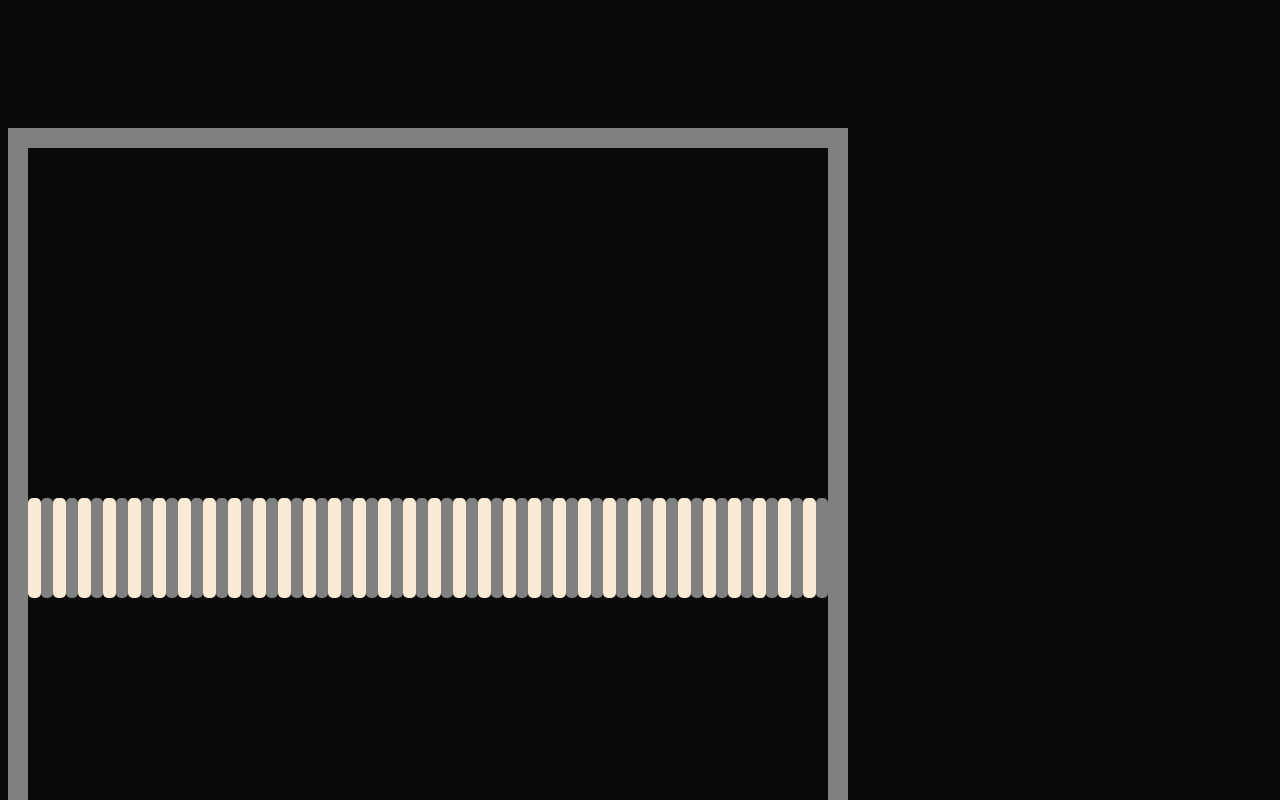
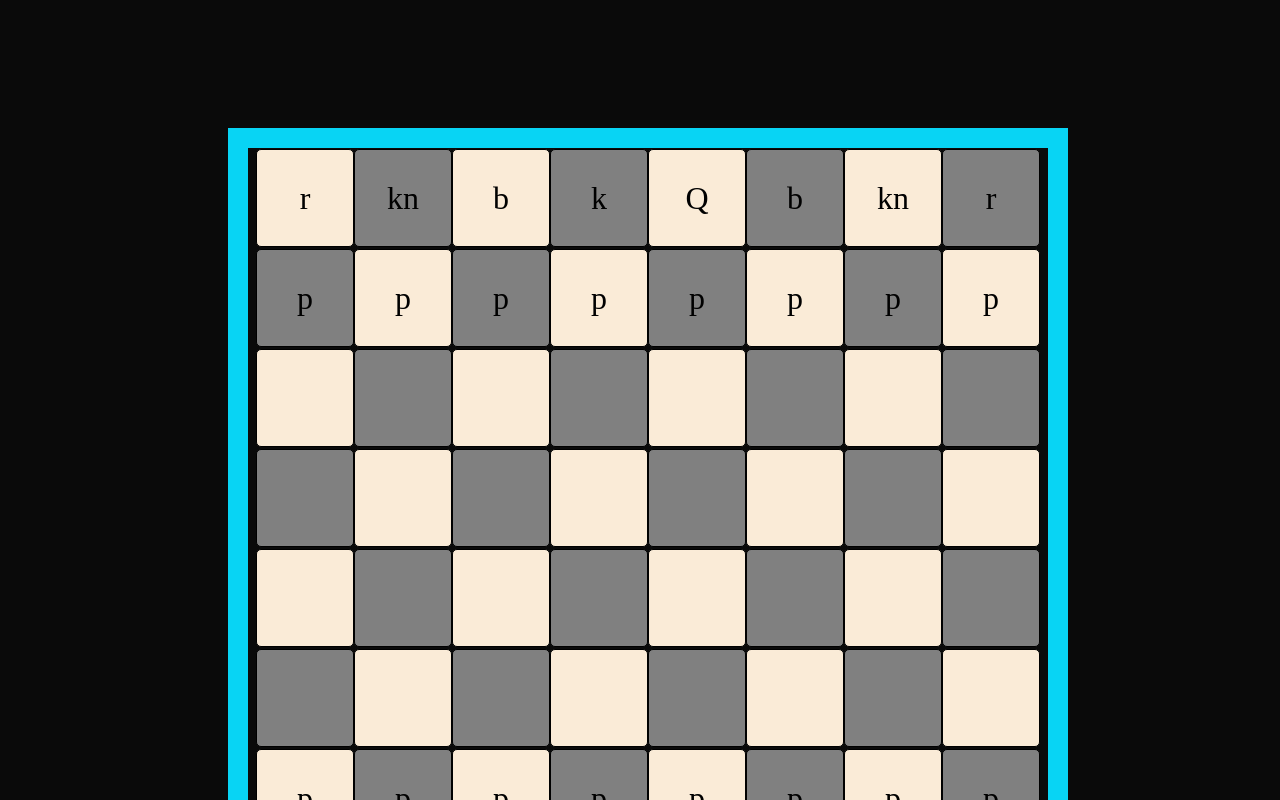
Before and after one commit to smilinjake/PortfolioWebsite, a React (Create React App) app: page / in a window 1280 px wide. Shown: the part 2360-3160 px from the top of the page. Built offline with nearby package versions, Linux system fonts and the light colour scheme.

Commit message:
now have chess board with pieces

```diff
--- a/src/App.css
+++ b/src/App.css
@@ -354,12 +354,21 @@ strong {
   color: aqua;
 }
 /* ---------------------------------------- CHESS BOARD ----------------------------------------- */
+.ChessSection {
+  width: 100%;
+  display: flex;
+  flex-direction: row;
+  /* align-items: center; */
+  justify-content: center;
+}
+
 .BoardContainer {
   display: flex;
+  flex-wrap: wrap;
   width: 800px;
   /* width: max-content; */
   height: 800px;
-  border: 20px solid grey;
+  border: 20px solid rgb(8, 212, 244);
   justify-content: center;
   align-items: center;
 }
@@ -367,13 +376,15 @@ strong {
   background-color: antiquewhite;
   display: flex;
   flex-direction: row;
+  flex-wrap: wrap;
   /* justify-self: center; */
-  justify-content: center;
-  align-content: center;
-  align-items: center;
-  align-self: center;
+  /* justify-content: center; */
+  /* align-content: center; */
+  /* align-items: center; */
+  /* align-self: center; */
   height: 100px;
   width: 100px;
+  /* border: 2px solid black; */
   border-radius: 5px;
 }
 .GreySquare {
@@ -385,9 +396,12 @@ strong {
   align-content: center;
   align-items: center;
   align-self: center;
-  height: 100px;
-  width: 100px;
+  height: 96px;
+  width: 96px;
+  border: 1px solid black;
   border-radius: 5px;
+  font-family: "copperplate";
+  font-size: xx-large;
 }
 .WhiteSquare {
   background-color: antiquewhite;
@@ -398,9 +412,12 @@ strong {
   align-content: center;
   align-items: center;
   align-self: center;
-  height: 100px;
-  width: 100px;
+  height: 96px;
+  width: 96px;
+  border: 1px solid black;
   border-radius: 5px;
+  font-family: "copperplate";
+  font-size: xx-large;
 }
 
 /* ---------------------------------------- CONTACT PAGE ---------------------------------------- */
--- a/src/Components/ChessPuzzle.js
+++ b/src/Components/ChessPuzzle.js
@@ -1,7 +1,11 @@
 import React from "react";
+import { ColorAssigner } from "./HelperFunctions/ChessHelpers.js";
 import "../App.css";
 
 const ChessPuzzle = () => {
+  let startingPosition =
+    "r kn b k Q b kn r p p p p p p p p e e e e e e e e e e e e e e e e e e e e e e e e e e e e e e e e p p p p p p p p r kn b k Q b kn r";
+  let newStartingPosition = startingPosition.split(" ");
   let i = 0;
   let alphabet = ["a", "b", "c", "d", "e", "f", "g", "h"];
   let board = [];
@@ -9,36 +13,32 @@ const ChessPuzzle = () => {
     while (i < 64) {
       i += 1;
       let TypeOfSquare;
-      if (i % 2 === 0) {
-        TypeOfSquare = "GreySquare";
-      } else {
-        TypeOfSquare = "WhiteSquare";
-      }
-
-      let piece = { id: i, className: TypeOfSquare, file: alphabet[i % 8] };
-      // create a board square
-      //give board square alternating Classname
-      // GreySquare
-      // WhiteSquare
+      let piece = {
+        id: i,
+        className: ColorAssigner(i, TypeOfSquare),
+        file: alphabet[(i - 1) % 8],
+        piece: String(newStartingPosition[i - 1]),
+      };
       board.push(piece);
     }
   };
   makeBoard();
-  console.log(board);
+  // console.log(board);
 
   return (
     <>
+      <div className="ChessSection">
         <div className="BoardContainer">
           {board.map((piece) => {
             return (
               <div key={piece.id} id={piece.id} className={piece.className}>
-              {piece.ClassName}
+                {piece.piece !== "e" ? piece.piece : null}
               </div>
             );
           })}
         </div>
+      </div>
     </>
   );
 };
-
 export default ChessPuzzle;
--- /dev/null
+++ b/src/Components/HelperFunctions/ChessHelpers.js
@@ -0,0 +1,54 @@
+// Helping with color assigment to the board
+const ColorAssigner = (num, style) => {
+  if (num === 8) {
+    return (style = "GreySquare");
+  } else if ((num / 8) % 1 === 0) {
+    if ((num / 8) % 2) {
+      return (style = "GreySquare");
+    } else {
+      return (style = "WhiteSquare");
+    }
+  } else if ((num % 8) % 2 === Math.floor(num / 8) % 2) {
+    // even even or odd odd
+    return (style = "GreySquare");
+  } else {
+    return (style = "WhiteSquare");
+  }
+};
+
+// take a string of positions and assign those to the board
+// make the first two rows and last two rows and fill in the rest with 'e'
+// const Filler = (str) => {
+//   "e e e e e e e e e e e e e e e e e e e e e e e e e e e e e e e e";
+// };
+
+// let StartingPosition = "r kn b k Q b kn r p p p p p p p p e e e e e e e e e e e e e e e e e e e e e e e e e e e e e e e e p p p p p p p p r kn b k Q b kn r";
+/*       SNIPPET OF BOARD
+
+
+
+r kn b k Q b kn r
+p p p p p p p p
+
+
+
+
+
+{id: 1, className: 'WhiteSquare', file: 'b'
+{id: 2, className: 'GreySquare', file: 'c'}
+{id: 3, className: 'WhiteSquare', file: 'd'}
+{id: 4, className: 'GreySquare', file: 'e'}
+{id: 5, className: 'WhiteSquare', file: 'f'}
+{id: 6, className: 'GreySquare', file: 'g'}
+{id: 7, className: 'WhiteSquare', file: 'h'}
+{id: 8, className: 'GreySquare', file: 'a'}
+{id: 9, className: 'GreySquare', file: 'b'}
+{id: 10, className: 'WhiteSquare', file: 'c'}
+{id: 11, className: 'GreySquare', file: 'd'}
+{id: 12, className: 'WhiteSquare', file: 'e'}
+{id: 13, className: 'GreySquare', file: 'f'}
+{id: 14, className: 'WhiteSquare', file: 'g'}
+{id: 15, className: 'GreySquare', file: 'h'}
+{id: 16, className: 'WhiteSquare', file: 'a'}
+*/
+export { ColorAssigner };
```
Lines whose indentation alone changed are shown as unchanged.
